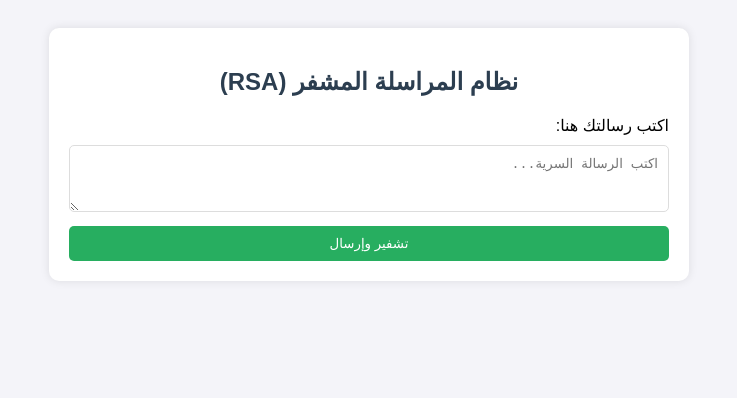
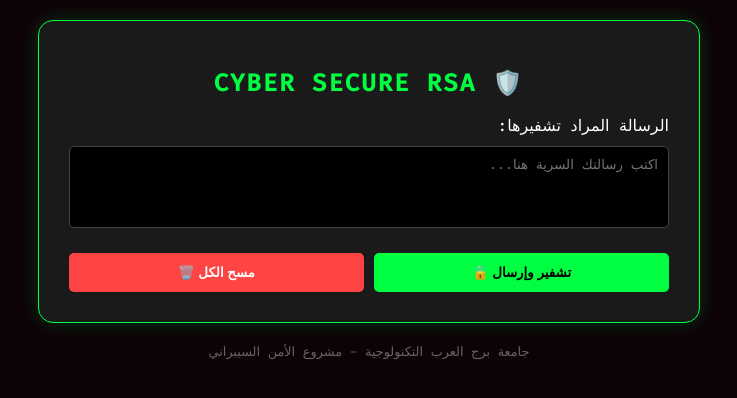
Before and after one commit to omarineooo/secure-messaging-system, a website: page index.html in a window 1280 px wide. Shown: the whole page, without its empty margins (271-1008 px from the left). Drawn offline with Linux system fonts and the light colour scheme.

Commit message:
Add files via upload

```diff
--- a/index.html
+++ b/index.html
@@ -2,51 +2,155 @@
 <html lang="ar" dir="rtl">
 <head>
     <meta charset="UTF-8">
-    <title>مشروع المراسلة الآمنة - جامعة برج العرب</title>
+    <meta name="viewport" content="width=device-width, initial-scale=1.0">
+    <title>Secure RSA Messaging | نظام المراسلة الآمن</title>
+    <link href="https://fonts.googleapis.com/css2?family=Fira+Code:wght@400;500&display=swap" rel="stylesheet">
     <style>
-        body { font-family: sans-serif; background-color: #f4f4f9; padding: 20px; }
-        .container { max-width: 600px; margin: auto; background: white; padding: 20px; border-radius: 10px; box-shadow: 0 0 10px rgba(0,0,0,0.1); }
-        h2 { color: #2c3e50; text-align: center; }
-        textarea, input { width: 100%; padding: 10px; margin: 10px 0; border: 1px solid #ddd; border-radius: 5px; box-sizing: border-box; }
-        button { width: 100%; padding: 10px; background-color: #27ae60; color: white; border: none; border-radius: 5px; cursor: pointer; }
-        button:hover { background-color: #219150; }
-        .result-box { background: #e8f6f3; padding: 10px; border-left: 5px solid #27ae60; margin-top: 10px; word-break: break-all; }
+        :root {
+            --neon-green: #00ff41;
+            --dark-bg: #0d0208;
+            --card-bg: #1a1a1a;
+        }
+
+        body {
+            background-color: var(--dark-bg);
+            color: white;
+            font-family: 'Fira Code', monospace;
+            display: flex;
+            flex-direction: column;
+            align-items: center;
+            padding: 20px;
+            margin: 0;
+        }
+
+        .container {
+            background: var(--card-bg);
+            padding: 30px;
+            border-radius: 15px;
+            box-shadow: 0 0 20px rgba(0, 255, 65, 0.2);
+            border: 1px solid var(--neon-green);
+            max-width: 600px;
+            width: 100%;
+        }
+
+        h1 {
+            color: var(--neon-green);
+            text-align: center;
+            text-transform: uppercase;
+            letter-spacing: 2px;
+            font-size: 1.5rem;
+        }
+
+        textarea {
+            width: 100%;
+            background: #000;
+            border: 1px solid #444;
+            color: var(--neon-green);
+            padding: 10px;
+            border-radius: 5px;
+            margin: 10px 0;
+            resize: none;
+            box-sizing: border-box;
+        }
+
+        .btn-group {
+            display: flex;
+            gap: 10px;
+            margin-top: 10px;
+        }
+
+        button {
+            flex: 1;
+            padding: 12px;
+            border: none;
+            border-radius: 5px;
+            cursor: pointer;
+            font-weight: bold;
+            transition: 0.3s;
+        }
+
+        .btn-encrypt { background: var(--neon-green); color: black; }
+        .btn-encrypt:hover { box-shadow: 0 0 15px var(--neon-green); }
+
+        .btn-clear { background: #ff4444; color: white; }
+
+        .result-box {
+            margin-top: 20px;
+            padding: 15px;
+            background: #000;
+            border-right: 4px solid var(--neon-green);
+            position: relative;
+        }
+
+        .copy-btn {
+            position: absolute;
+            left: 10px;
+            top: 10px;
+            background: #333;
+            color: #fff;
+            font-size: 10px;
+            padding: 5px;
+            border-radius: 3px;
+        }
+
+        .footer {
+            margin-top: 20px;
+            font-size: 0.8rem;
+            color: #666;
+        }
     </style>
 </head>
 <body>
+
 <div class="container">
-        <h2>نظام المراسلة المشفر (RSA)</h2>
-        <label>اكتب رسالتك هنا:</label>
-        <textarea id="messageInput" rows="3" placeholder="اكتب الرسالة السرية..."></textarea>
-        <button onclick="simulateProcess()">تشفير وإرسال</button>
+    <h1>🛡️ CYBER SECURE RSA</h1>
 
-        <div id="output" style="display:none;">
-            <h4>1. النص المشفر (الذي يراه المتسلل):</h4>
-            <div id="encryptedRes" class="result-box"></div>
+    <label>الرسالة المراد تشفيرها:</label>
+    <textarea id="messageInput" rows="4" placeholder="اكتب رسالتك السرية هنا..."></textarea>
 
-            <h4>2. النص بعد فك التشفير (عند المستلم):</h4>
-            <div id="decryptedRes" class="result-box"></div>
+    <div class="btn-group">
+        <button class="btn-encrypt" onclick="encryptAction()">تشفير وإرسال 🔒</button>
+        <button class="btn-clear" onclick="clearAll()">مسح الكل 🗑️</button>
+    </div>
+
+    <div class="result-box" id="resultContainer" style="display:none;">
+        <button class="copy-btn" onclick="copyResult()">COPY</button>
+        <p style="color: #888; font-size: 0.8rem; margin: 0;">الرسالة المشفرة:</p>
+        <div id="encryptedOutput" style="word-break: break-all; margin-top: 10px; color: var(--neon-green);"></div>
     </div>
 </div>
 
+<div class="footer">جامعة برج العرب التكنولوجية - مشروع الأمن السيبراني</div>
+
 <script>
-        async function simulateProcess() {
-            const message = document.getElementById('messageInput').value;
-            if (!message) return alert("اكتب رسالة أولاً!");
+    function encryptAction() {
+        const msg = document.getElementById('messageInput').value;
+        if(!msg) return alert("اكتب رسالة أولاً!");
 
-            const response = await fetch('/process', {
+        // هنا بننادي على السيرفر (زي الكود القديم بتاعك)
+        fetch('/encrypt', {
             method: 'POST',
-                headers: { 'Content-Type': 'application/json' },
-                body: JSON.stringify({ message: message })
+            headers: {'Content-Type': 'application/json'},
+            body: JSON.stringify({ message: msg })
+        })
+        .then(res => res.json())
+        .then(data => {
+            document.getElementById('resultContainer').style.display = 'block';
+            document.getElementById('encryptedOutput').innerText = data.encryptedMessage;
         });
+    }
 
-            const data = await response.json();
+    function copyResult() {
+        const text = document.getElementById('encryptedOutput').innerText;
+        navigator.clipboard.writeText(text);
+        alert("تم نسخ النص المشفر!");
+    }
 
-            if (data.success) {
-                document.getElementById('output').style.display = 'block';
-                document.getElementById('encryptedRes').innerText = data.encrypted;
-                document.getElementById('decryptedRes').innerText = data.decrypted;
+    function clearAll() {
+        document.getElementById('messageInput').value = '';
+        document.getElementById('resultContainer').style.display = 'none';
     }
-        }
-    </script> </body>
+</script>
+
+</body>
 </html>
```
Lines whose indentation alone changed are shown as unchanged.
